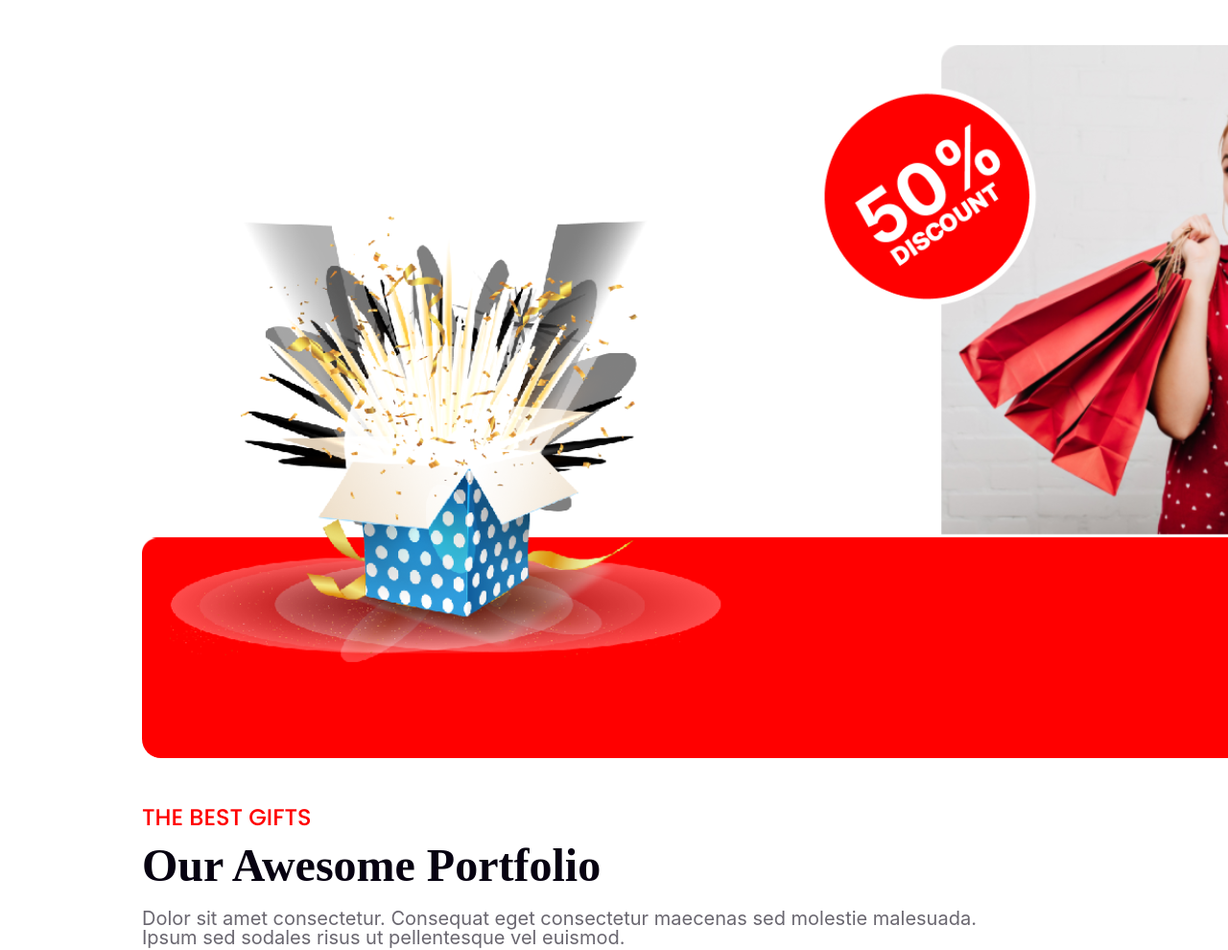
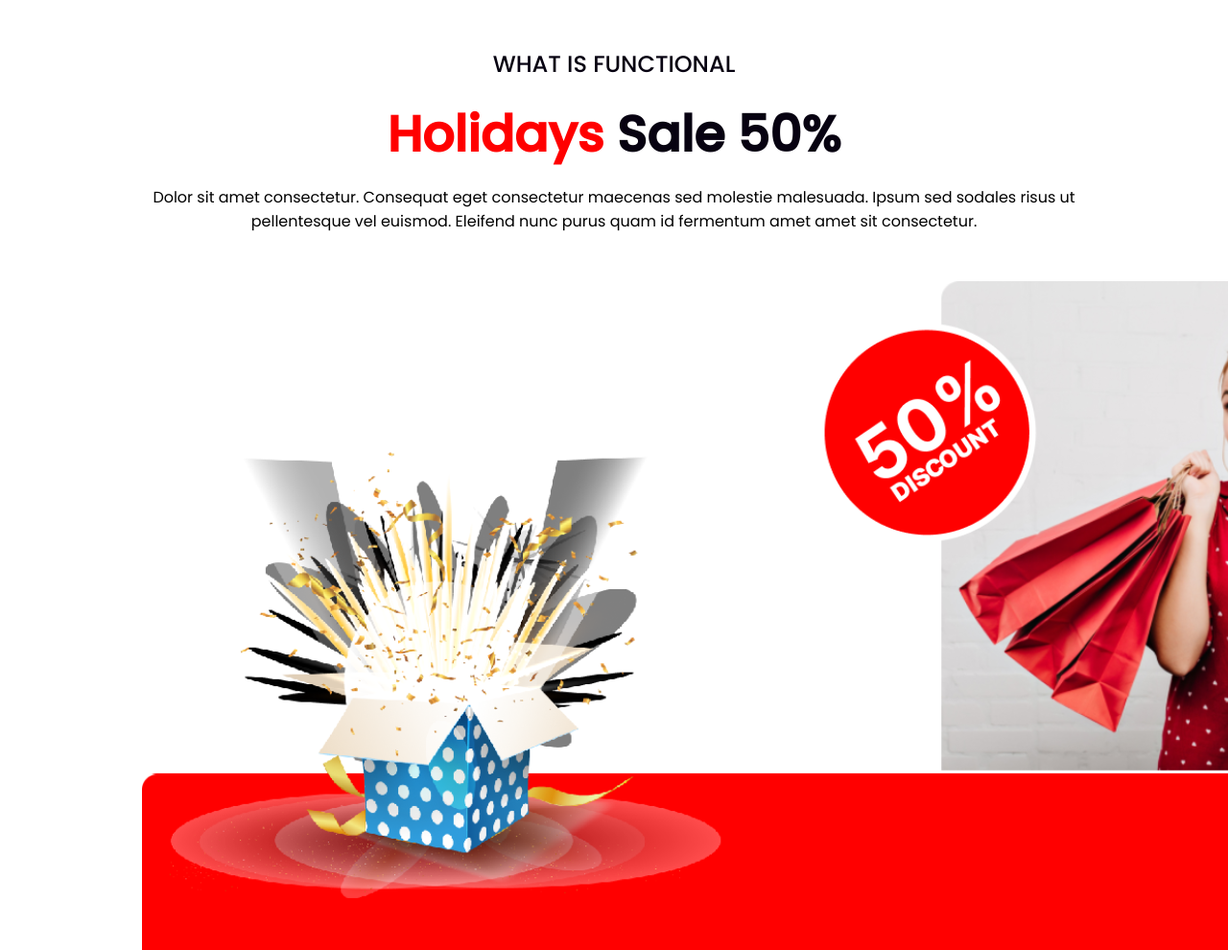
Before and after one commit to ALIASHRAFCHOWDHURY/Happy-New-Year, a plain HTML site: page index.html in a window 1280 px wide. Shown: the part 3199-4189 px from the top of the page at 96% size. Drawn offline with Linux system fonts and the light colour scheme.

Commit message:
final commit

```diff
--- a/index.html
+++ b/index.html
@@ -80,10 +80,20 @@
                 </div>
         </section>
         <section>
+                <div class="Holiday-part">
+                        <h3>WHAT IS FUNCTIONAL</h3>
+                        <h1><strong>Holidays</strong> Sale 50%</h1>
+                        <p>Dolor sit amet consectetur. Consequat eget consectetur maecenas sed
+                         molestie malesuada. Ipsum sed sodales risus ut pellentesque vel euismod. Eleifend nunc purus quam id fermentum amet amet sit consectetur.</p>
+                </div>
+
+        </section>
+        <section>
                 <div class="discount">
                         <img src="imgs/New Project (1).png" alt="">
                 </div>
         </section>
+
         <section>
                 <div class="card-title">
                         <h2>THE BEST GIFTS</h2>
--- a/style.css
+++ b/style.css
@@ -139,6 +139,31 @@ section{
         border: 0px;
         border-radius: 5px;
 
+}
+.Holiday-part{
+        text-align: center;
+}
+.Holiday-part h3{
+        color: #070211;
+        font-size: 24px;
+        font-style: normal;
+        font-weight: 500;
+        line-height: 40px;
+}
+.Holiday-part strong{
+        color: #F00;
+        text-align: center;
+        font-size: 52px;
+        font-style: normal;
+        font-weight: 900;
+        line-height: 20px;
+}
+.Holiday-part h1{
+        color: #070211;
+        font-size: 52px;
+        font-style: normal;
+        font-weight: 900;
+        line-height: 20px;
 }
 .discount img{
         width: 1320px;
```
